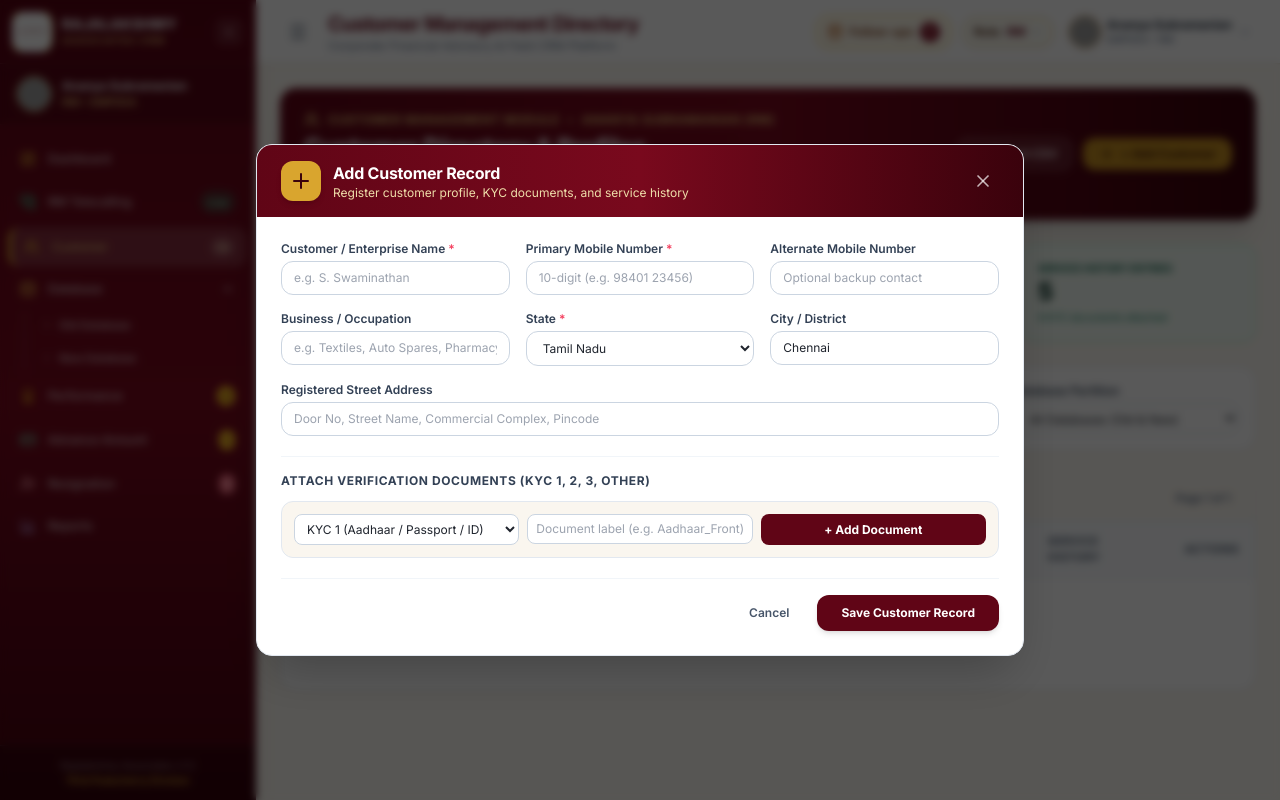
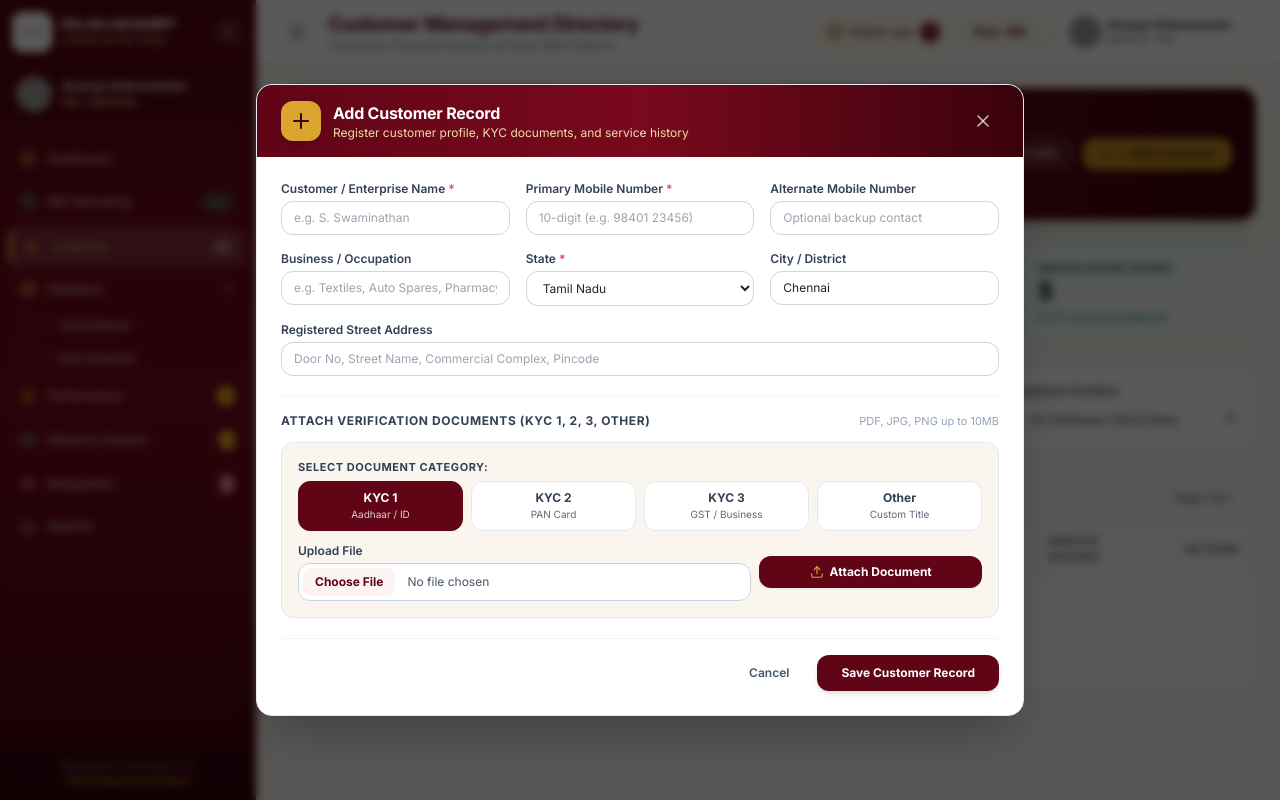
Before and after one commit to sivaathri/Rajalakshmy-Associates-CRM, a React (Vite) app: page /customers in a window 1280 px wide. Both pictures are taken after typing "Sample" into the empty fields and a click on the button "+ Add Customer". Built offline with nearby package versions, Linux system fonts and the light colour scheme; grey boxes are pictures that could not be loaded.

Commit message:
Support file upload and conditional document name for Other category in KYC verification

```diff
--- a/src/components/customers/AddCustomerModal.jsx
+++ b/src/components/customers/AddCustomerModal.jsx
@@ -1,4 +1,4 @@
-import React, { useState } from 'react';
+import React, { useState, useRef } from 'react';
 import { createPortal } from 'react-dom';
 import { useCRM } from '../../context/CRMContext';
 import { useAuth } from '../../context/AuthContext';
@@ -30,27 +30,65 @@ export const AddCustomerModal = ({ isOpen, onClose, defaultDatabase = 'new', def
   const [state, setState] = useState('Tamil Nadu');
   const [city, setCity] = useState('Chennai');
 
-  // Documents list
+  // Documents list & upload state
   const [documents, setDocuments] = useState([]);
   const [docCategory, setDocCategory] = useState('KYC 1');
   const [docName, setDocName] = useState('');
+  const [uploadedFile, setUploadedFile] = useState(null);
+  const fileInputRef = useRef(null);
 
   if (!isOpen) return null;
 
+  const handleFileChange = (e) => {
+    if (e.target.files && e.target.files[0]) {
+      setUploadedFile(e.target.files[0]);
+    }
+  };
+
   const handleAddDocument = () => {
-    if (!docName.trim()) {
-      alert('Please specify a document name');
+    if (docCategory === 'Other' && !docName.trim()) {
+      alert('Please enter the document name for "Other" category');
       return;
     }
+
+    if (!uploadedFile && !docName.trim()) {
+      alert('Please choose a file to upload or enter a document name');
+      return;
+    }
+
+    const defaultNames = {
+      'KYC 1': 'Aadhaar_ID_Proof.pdf',
+      'KYC 2': 'PAN_Card_Proof.pdf',
+      'KYC 3': 'GST_Business_License.pdf',
+      'Other': `${docName.trim() || 'Document'}.pdf`
+    };
+
+    const fileName = uploadedFile
+      ? uploadedFile.name
+      : (docCategory === 'Other' ? `${docName.trim()}.pdf` : defaultNames[docCategory]);
+
+    const fileSize = uploadedFile
+      ? `${(uploadedFile.size / 1024).toFixed(1)} KB`
+      : '1.2 MB';
+
+    const categoryLabel = docCategory === 'Other' && docName.trim()
+      ? `Other: ${docName.trim()}`
+      : docCategory;
+
     const newDoc = {
       id: `DOC-${Date.now().toString().slice(-4)}`,
-      category: docCategory,
-      name: `${docName}.pdf`,
-      size: '1.2 MB',
+      category: categoryLabel,
+      name: fileName,
+      size: fileSize,
       uploadDate: new Date().toISOString().split('T')[0]
     };
+
     setDocuments(prev => [...prev, newDoc]);
     setDocName('');
+    setUploadedFile(null);
+    if (fileInputRef.current) {
+      fileInputRef.current.value = '';
+    }
   };
 
   const handleRemoveDoc = (id) => {
@@ -225,65 +263,120 @@ export const AddCustomerModal = ({ isOpen, onClose, defaultDatabase = 'new', def
 
           {/* Document Upload Section */}
           <div className="pt-4 border-t border-slate-100 space-y-3">
-            <div className="text-xs font-bold uppercase tracking-wider text-slate-700">
+            <div className="flex items-center justify-between">
+              <label className="text-xs font-bold uppercase tracking-wider text-slate-700 block">
                 Attach Verification Documents (KYC 1, 2, 3, Other)
+              </label>
+              <span className="text-[11px] text-slate-400">PDF, JPG, PNG up to 10MB</span>
             </div>
 
-            <div className="grid grid-cols-1 sm:grid-cols-3 gap-2 bg-[#FAF6EF] p-3 rounded-xl border border-slate-200">
+            <div className="bg-[#FAF6EF] p-4 rounded-xl border border-slate-200 space-y-3">
+              {/* Category Selector */}
               <div>
-                <select
-                  value={docCategory}
-                  onChange={(e) => setDocCategory(e.target.value)}
-                  className="w-full text-xs rounded-lg border border-slate-300 py-1.5 px-2 bg-white"
+                <label className="block text-[11px] font-bold text-slate-700 uppercase tracking-wider mb-1.5">
+                  Select Document Category:
+                </label>
+                <div className="grid grid-cols-2 sm:grid-cols-4 gap-2">
+                  {[
+                    { id: 'KYC 1', label: 'KYC 1', desc: 'Aadhaar / ID' },
+                    { id: 'KYC 2', label: 'KYC 2', desc: 'PAN Card' },
+                    { id: 'KYC 3', label: 'KYC 3', desc: 'GST / Business' },
+                    { id: 'Other', label: 'Other', desc: 'Custom Title' }
+                  ].map(cat => (
+                    <button
+                      key={cat.id}
+                      type="button"
+                      onClick={() => setDocCategory(cat.id)}
+                      className={`px-3 py-2 text-xs font-bold rounded-xl border transition text-left sm:text-center ${
+                        docCategory === cat.id
+                          ? 'bg-burgundy-900 text-white border-burgundy-900 shadow-sm'
+                          : 'bg-white text-slate-700 border-slate-200 hover:bg-slate-50'
+                      }`}
                     >
-                  <option value="KYC 1">KYC 1 (Aadhaar / Passport / ID)</option>
-                  <option value="KYC 2">KYC 2 (PAN Card Proof)</option>
-                  <option value="KYC 3">KYC 3 (GST / Business License)</option>
-                  <option value="Other Documents">Other Documents</option>
-                </select>
+                      <span>{cat.label}</span>
+                      <span className="block text-[10px] font-normal opacity-80 truncate">{cat.desc}</span>
+                    </button>
+                  ))}
+                </div>
               </div>
 
-              <div>
+              {/* If click Other, show the input to enter document name */}
+              {docCategory === 'Other' && (
+                <div className="animate-fade-in bg-amber-50/70 p-3 rounded-xl border border-amber-200">
+                  <label className="block text-xs font-bold text-amber-950 mb-1">
+                    Enter Document Name <span className="text-rose-500">*</span>
+                  </label>
                   <input
                     type="text"
-                  placeholder="Document label (e.g. Aadhaar_Front)"
+                    required
+                    placeholder="e.g. Rental Agreement, Trade License, Board Resolution"
                     value={docName}
                     onChange={(e) => setDocName(e.target.value)}
-                  className="w-full text-xs rounded-lg border border-slate-300 py-1.5 px-2 bg-white"
+                    className="w-full text-xs rounded-lg border border-amber-300 py-2 px-3 bg-white focus:outline-none focus:border-amber-600 shadow-sm"
                   />
                 </div>
+              )}
 
-              <div className="flex gap-2">
+              {/* File upload input & Attach button */}
+              <div className="grid grid-cols-1 sm:grid-cols-3 gap-2 items-center">
+                <div className="sm:col-span-2">
+                  <label className="block text-xs font-semibold text-slate-700 mb-1">
+                    Upload File
+                  </label>
+                  <input
+                    ref={fileInputRef}
+                    type="file"
+                    accept=".pdf,.png,.jpg,.jpeg,.doc,.docx"
+                    onChange={handleFileChange}
+                    className="block w-full text-xs text-slate-600 file:mr-3 file:py-1.5 file:px-3 file:rounded-lg file:border-0 file:text-xs file:font-bold file:bg-burgundy-50 file:text-burgundy-900 hover:file:bg-burgundy-100 cursor-pointer border border-slate-300 rounded-xl bg-white p-1"
+                  />
+                  {uploadedFile && (
+                    <span className="text-[11px] text-emerald-700 font-semibold mt-1 block">
+                      ✓ Selected file: {uploadedFile.name} ({(uploadedFile.size / 1024).toFixed(1)} KB)
+                    </span>
+                  )}
+                </div>
+
+                <div className="flex items-end pt-5 sm:pt-0">
                   <button
                     type="button"
                     onClick={handleAddDocument}
-                  className="w-full rounded-lg bg-burgundy-900 text-white text-xs font-bold hover:bg-burgundy-800 transition py-1.5"
+                    className="w-full flex items-center justify-center gap-1.5 rounded-xl bg-burgundy-900 text-white text-xs font-bold hover:bg-burgundy-800 transition py-2 px-4 shadow-sm"
                   >
-                  + Add Document
+                    <Upload className="w-3.5 h-3.5 text-gold-400" />
+                    <span>Attach Document</span>
                   </button>
+                </div>
               </div>
             </div>
 
             {/* Document Badges */}
             {documents.length > 0 && (
-              <div className="flex flex-wrap gap-2 pt-1">
+              <div className="space-y-1.5 pt-1">
+                <span className="text-[11px] font-bold text-slate-600 uppercase tracking-wider block">
+                  Attached Verification Documents ({documents.length}):
+                </span>
+                <div className="flex flex-wrap gap-2">
                   {documents.map(d => (
                     <span
                       key={d.id}
-                    className="inline-flex items-center gap-1.5 rounded-lg bg-white border border-slate-300 px-2.5 py-1 text-xs text-slate-800 shadow-sm"
+                      className="inline-flex items-center gap-2 rounded-xl bg-white border border-slate-300 px-3 py-1.5 text-xs text-slate-800 shadow-sm"
                     >
-                    <FileText className="w-3.5 h-3.5 text-burgundy-800" />
-                    <span className="font-semibold text-burgundy-900">[{d.category}]</span>
-                    <span>{d.name}</span>
+                      <FileText className="w-4 h-4 text-burgundy-800 shrink-0" />
+                      <span className="font-bold text-burgundy-900">[{d.category}]</span>
+                      <span className="font-medium truncate max-w-xs">{d.name}</span>
+                      <span className="text-[10px] text-slate-400">({d.size})</span>
                       <button
                         type="button"
                         onClick={() => handleRemoveDoc(d.id)}
-                      className="text-slate-400 hover:text-rose-600 ml-1"
+                        className="text-slate-400 hover:text-rose-600 ml-1 p-0.5"
+                        title="Remove Document"
                       >
                         <Trash2 className="w-3.5 h-3.5" />
                       </button>
                     </span>
                   ))}
+                </div>
               </div>
             )}
           </div>
--- a/src/components/customers/CustomerDetailModal.jsx
+++ b/src/components/customers/CustomerDetailModal.jsx
@@ -49,16 +49,34 @@ export const CustomerDetailModal = ({ customer, onClose }) => {
 
   const handleDocUpload = (e) => {
     e.preventDefault();
+    if (docCategory === 'Other' && !docFileName.trim()) {
+      alert('Please enter the document name for "Other" category');
+      return;
+    }
+
     if (!docFileName.trim() && !docFileObj) {
       alert('Please specify a document name or pick a file');
       return;
     }
 
-    const name = docFileObj ? docFileObj.name : `${docFileName}.pdf`;
+    const defaultNames = {
+      'KYC 1': 'Aadhaar_ID_Proof.pdf',
+      'KYC 2': 'PAN_Card_Proof.pdf',
+      'KYC 3': 'GST_Business_License.pdf',
+      'Other': `${docFileName.trim() || 'Document'}.pdf`
+    };
+
+    const name = docFileObj
+      ? docFileObj.name
+      : (docFileName.trim() ? `${docFileName.trim()}.pdf` : defaultNames[docCategory]);
     const size = docFileObj ? `${(docFileObj.size / (1024 * 1024)).toFixed(1)} MB` : '1.4 MB';
 
+    const categoryLabel = docCategory === 'Other' && docFileName.trim()
+      ? `Other: ${docFileName.trim()}`
+      : docCategory;
+
     addCustomerDocument(customer.id, {
-      category: docCategory,
+      category: categoryLabel,
       name,
       size
     });
@@ -276,26 +294,35 @@ export const CustomerDetailModal = ({ customer, onClose }) => {
                       onChange={(e) => setDocCategory(e.target.value)}
                       className="w-full text-xs rounded-lg border border-slate-300 py-1.5 px-2 bg-white"
                     >
-                      <option value="KYC 1">KYC 1 (Aadhaar / Passport / Voter ID)</option>
+                      <option value="KYC 1">KYC 1 (Aadhaar / ID)</option>
                       <option value="KYC 2">KYC 2 (PAN Card Proof)</option>
-                      <option value="KYC 3">KYC 3 (GST / Business License / Registration)</option>
-                      <option value="Other Documents">Other Documents (ITR / Bank Statements)</option>
+                      <option value="KYC 3">KYC 3 (GST / Business License)</option>
+                      <option value="Other">Other</option>
                     </select>
                   </div>
                   <div>
-                    <label className="block text-[11px] font-semibold text-slate-600 mb-1">Document Label / Title</label>
+                    <label className="block text-[11px] font-semibold text-slate-600 mb-1">
+                      {docCategory === 'Other' ? (
+                        <span className="text-amber-700 font-bold">Document Name *</span>
+                      ) : (
+                        'Document Label (Optional)'
+                      )}
+                    </label>
                     <input
                       type="text"
-                      placeholder="e.g. GST_Certificate_2026.pdf"
+                      placeholder={docCategory === 'Other' ? 'Enter document name (e.g. Bank Statement, ITR)' : 'Auto-assigned if empty'}
                       value={docFileName}
                       onChange={(e) => setDocFileName(e.target.value)}
-                      className="w-full text-xs rounded-lg border border-slate-300 py-1.5 px-2 bg-white"
+                      className={`w-full text-xs rounded-lg border py-1.5 px-2 bg-white ${
+                        docCategory === 'Other' ? 'border-amber-400 bg-amber-50/30' : 'border-slate-300'
+                      }`}
                     />
                   </div>
                   <div>
                     <label className="block text-[11px] font-semibold text-slate-600 mb-1">Choose File</label>
                     <input
                       type="file"
+                      accept=".pdf,.png,.jpg,.jpeg,.doc,.docx"
                       onChange={(e) => setDocFileObj(e.target.files[0])}
                       className="w-full text-xs text-slate-600 file:mr-2 file:py-1 file:px-2 file:rounded-md file:border-0 file:text-[11px] file:bg-burgundy-900 file:text-white"
                     />
```
Lines whose indentation alone changed are shown as unchanged.
